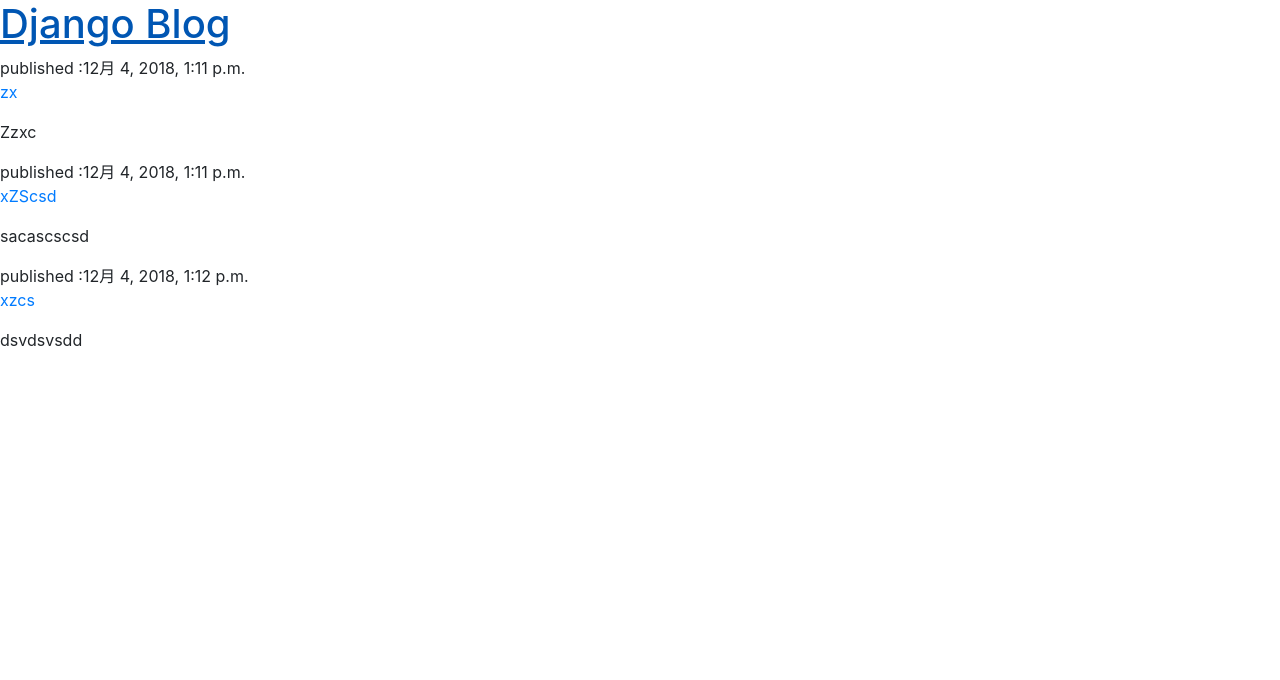
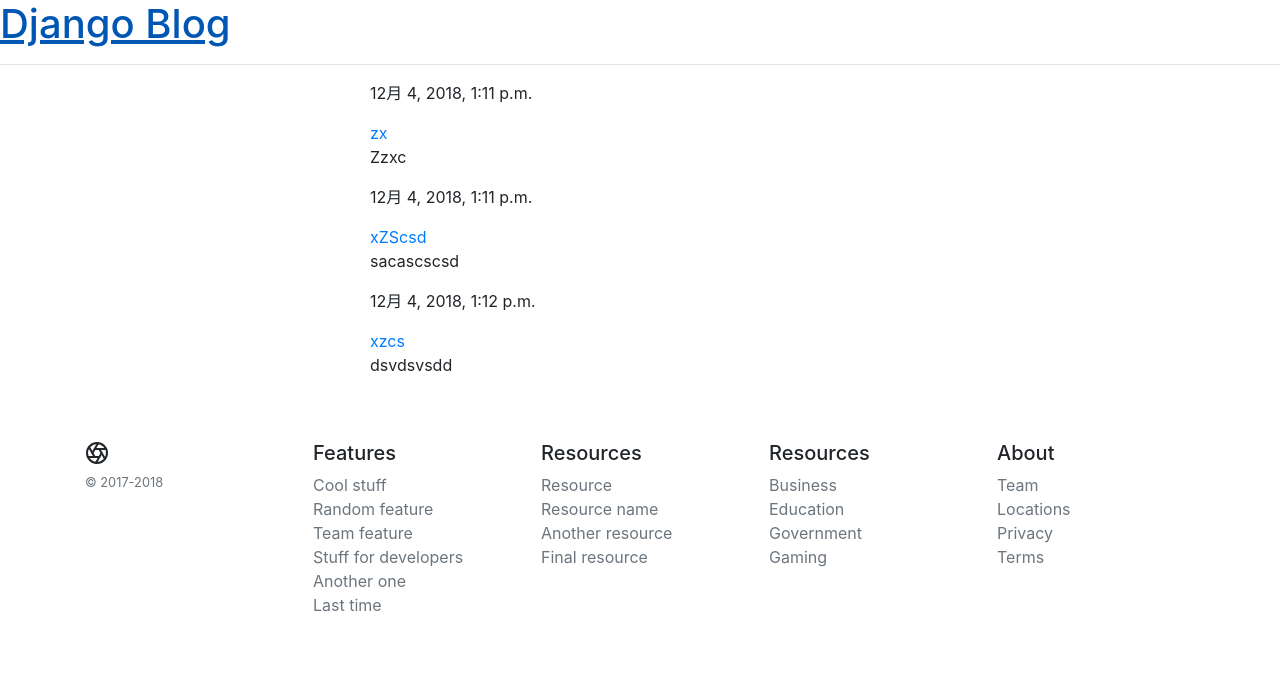
Before and after one commit to ksuk/django_blog, a Django app: page / in a window 1280 px wide. Shown: the top 680 px of the page. Run offline with Django 3.2, Linux system fonts and the light colour scheme; data comes from the database, SQL or seed files in the repository; some libraries are stand-ins or nearby versions.

Commit message:
complate blog system

```diff
--- /dev/null
+++ b/blog/templates/blog/base.html
@@ -0,0 +1,81 @@
+{% load static %}
+<!doctype html>
+<html lang="en">
+  <head>
+    <!-- Required meta tags -->
+    <meta charset="utf-8">
+    <meta name="viewport" content="width=device-width, initial-scale=1, shrink-to-fit=no">
+
+    <!-- Bootstrap CSS -->
+    <link rel="stylesheet" href="https://stackpath.bootstrapcdn.com/bootstrap/4.1.3/css/bootstrap.min.css" integrity="sha384-MCw98/SFnGE8fJT3GXwEOngsV7Zt27NXFoaoApmYm81iuXoPkFOJwJ8ERdknLPMO" crossorigin="anonymous">
+    <link rel="stylesheet" href="{% static "css/blog.css" %}">
+
+    <title>Django Blog</title>
+  </head>
+  <body>
+   <div>
+    <h1><a href="#">Django Blog</a></h1>
+    <hr>
+   </div>
+      <div class="container">
+        <div class="row">
+          <div class="col-md-6 offset-md-3">
+            {% block content %}
+            {% endblock %}
+          </div>
+        </div>
+      </div>
+
+    <!-- Optional JavaScript -->
+    <!-- jQuery first, then Popper.js, then Bootstrap JS -->
+    <script src="https://code.jquery.com/jquery-3.3.1.slim.min.js" integrity="sha384-q8i/X+965DzO0rT7abK41JStQIAqVgRVzpbzo5smXKp4YfRvH+8abtTE1Pi6jizo" crossorigin="anonymous"></script>
+    <script src="https://cdnjs.cloudflare.com/ajax/libs/popper.js/1.14.3/umd/popper.min.js" integrity="sha384-ZMP7rVo3mIykV+2+9J3UJ46jBk0WLaUAdn689aCwoqbBJiSnjAK/l8WvCWPIPm49" crossorigin="anonymous"></script>
+    <script src="https://stackpath.bootstrapcdn.com/bootstrap/4.1.3/js/bootstrap.min.js" integrity="sha384-ChfqqxuZUCnJSK3+MXmPNIyE6ZbWh2IMqE241rYiqJxyMiZ6OW/JmZQ5stwEULTy" crossorigin="anonymous"></script>
+    <footer class="container py-5">
+      <div class="row">
+        <div class="col-12 col-md">
+          <svg xmlns="http://www.w3.org/2000/svg" width="24" height="24" viewBox="0 0 24 24" fill="none" stroke="currentColor" stroke-width="2" stroke-linecap="round" stroke-linejoin="round" class="d-block mb-2"><circle cx="12" cy="12" r="10"></circle><line x1="14.31" y1="8" x2="20.05" y2="17.94"></line><line x1="9.69" y1="8" x2="21.17" y2="8"></line><line x1="7.38" y1="12" x2="13.12" y2="2.06"></line><line x1="9.69" y1="16" x2="3.95" y2="6.06"></line><line x1="14.31" y1="16" x2="2.83" y2="16"></line><line x1="16.62" y1="12" x2="10.88" y2="21.94"></line></svg>
+          <small class="d-block mb-3 text-muted">&copy; 2017-2018</small>
+        </div>
+        <div class="col-6 col-md">
+          <h5>Features</h5>
+          <ul class="list-unstyled text-small">
+            <li><a class="text-muted" href="#">Cool stuff</a></li>
+            <li><a class="text-muted" href="#">Random feature</a></li>
+            <li><a class="text-muted" href="#">Team feature</a></li>
+            <li><a class="text-muted" href="#">Stuff for developers</a></li>
+            <li><a class="text-muted" href="#">Another one</a></li>
+            <li><a class="text-muted" href="#">Last time</a></li>
+          </ul>
+        </div>
+        <div class="col-6 col-md">
+          <h5>Resources</h5>
+          <ul class="list-unstyled text-small">
+            <li><a class="text-muted" href="#">Resource</a></li>
+            <li><a class="text-muted" href="#">Resource name</a></li>
+            <li><a class="text-muted" href="#">Another resource</a></li>
+            <li><a class="text-muted" href="#">Final resource</a></li>
+          </ul>
+        </div>
+        <div class="col-6 col-md">
+          <h5>Resources</h5>
+          <ul class="list-unstyled text-small">
+            <li><a class="text-muted" href="#">Business</a></li>
+            <li><a class="text-muted" href="#">Education</a></li>
+            <li><a class="text-muted" href="#">Government</a></li>
+            <li><a class="text-muted" href="#">Gaming</a></li>
+          </ul>
+        </div>
+        <div class="col-6 col-md">
+          <h5>About</h5>
+          <ul class="list-unstyled text-small">
+            <li><a class="text-muted" href="#">Team</a></li>
+            <li><a class="text-muted" href="#">Locations</a></li>
+            <li><a class="text-muted" href="#">Privacy</a></li>
+            <li><a class="text-muted" href="#">Terms</a></li>
+          </ul>
+        </div>
+      </div>
+      </footer>
+  </body>
+</html>
--- a/blog/templates/blog/post_list.html
+++ b/blog/templates/blog/post_list.html
@@ -1,31 +1,10 @@
-<!doctype html>
-<html lang="en">
-  <head>
-    <!-- Required meta tags -->
-    <meta charset="utf-8">
-    <meta name="viewport" content="width=device-width, initial-scale=1, shrink-to-fit=no">
-
-    <!-- Bootstrap CSS -->
-    <link rel="stylesheet" href="https://stackpath.bootstrapcdn.com/bootstrap/4.1.3/css/bootstrap.min.css" integrity="sha384-MCw98/SFnGE8fJT3GXwEOngsV7Zt27NXFoaoApmYm81iuXoPkFOJwJ8ERdknLPMO" crossorigin="anonymous">
-
-    <title>Django Blog</title>
-  </head>
-  <body>
-   <div>
-    <h1><a href="#">Django Blog</a></h1>
-   </div>
-    {% for post in posts%}
-    <div>
-    <a>published :{{ post.published_date }}</a>
-    <p><a href="#"">{{ post.title }}</a></p>
-    <p>{{ post.text|linebreaksbr }}
+{% extends 'blog/base.html' %}
+{% block content %}
+  {% for post in posts %}
+    <div class="post">
+      <p>{{ post.published_date }}</p>
+      <string><a href="{% url 'post_detail' pk=post.pk %}">{{ post.title }}</a></string>
+      <p>{{ post.text|linebreaksbr }}</p>
     </div>
-    {% endfor %}
-
-    <!-- Optional JavaScript -->
-    <!-- jQuery first, then Popper.js, then Bootstrap JS -->
-    <script src="https://code.jquery.com/jquery-3.3.1.slim.min.js" integrity="sha384-q8i/X+965DzO0rT7abK41JStQIAqVgRVzpbzo5smXKp4YfRvH+8abtTE1Pi6jizo" crossorigin="anonymous"></script>
-    <script src="https://cdnjs.cloudflare.com/ajax/libs/popper.js/1.14.3/umd/popper.min.js" integrity="sha384-ZMP7rVo3mIykV+2+9J3UJ46jBk0WLaUAdn689aCwoqbBJiSnjAK/l8WvCWPIPm49" crossorigin="anonymous"></script>
-    <script src="https://stackpath.bootstrapcdn.com/bootstrap/4.1.3/js/bootstrap.min.js" integrity="sha384-ChfqqxuZUCnJSK3+MXmPNIyE6ZbWh2IMqE241rYiqJxyMiZ6OW/JmZQ5stwEULTy" crossorigin="anonymous"></script>
-  </body>
-</html>
+  {% endfor %}
+{% endblock  %}
--- a/blog/urls.py
+++ b/blog/urls.py
@@ -3,4 +3,5 @@
 
 urlpatterns = [
     path("", views.post_list, name="post_list"),
+    path("post/<int:pk>/", views.post_detail, name="post_detail"),
 ]
--- a/blog/views.py
+++ b/blog/views.py
@@ -1,6 +1,7 @@
 from django.shortcuts import render
 from django.utils import timezone
 from .models import Post
+from django.shortcuts import render, get_object_or_404
 # Create your views here.
 
 
@@ -8,3 +9,8 @@
     posts = Post.objects.filter(
         published_date__lte=timezone.now()).order_by("published_date")
     return render(request, "blog/post_list.html", {'posts': posts})
+
+
+def post_detail(request, pk):
+    post = get_object_or_404(Post, pk=pk)
+    return render(request, "blog/post_detail.html", {'post': post})
```
Also changed, not shown: blog/templates/blog/post_detail.html (added, +11 -0 lines), blog/static/css/blog.css (added).
